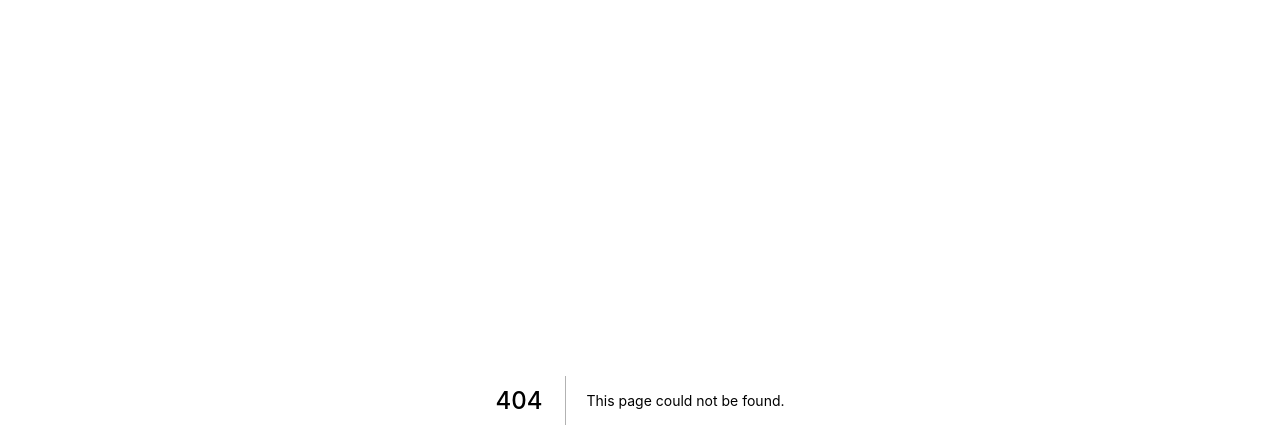
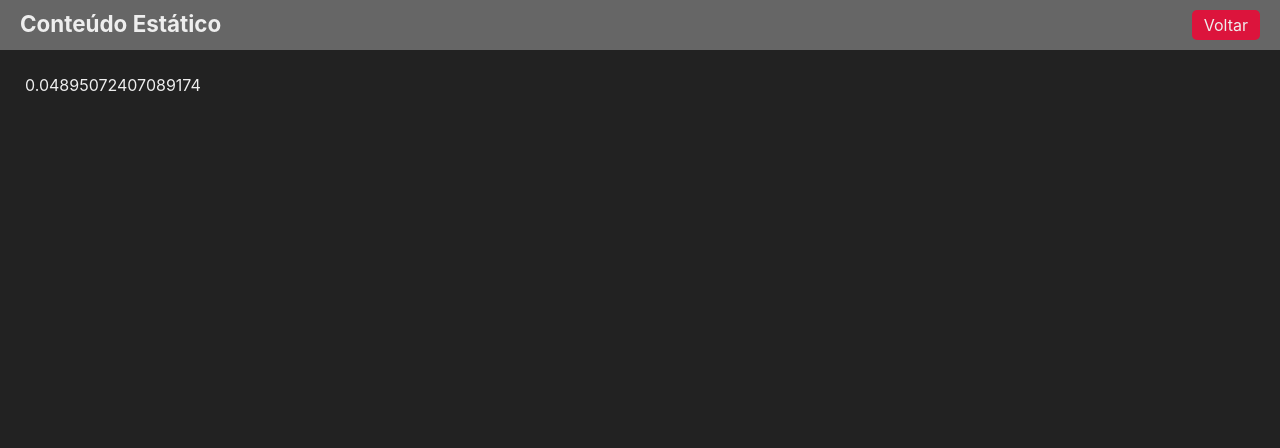
Before and after one commit to KDashMax/aulao_nextjs, a Next.js app: page /estatico in a window 1280 px wide. Before the commit this address had no page. Shown: the top 448 px of the page. Built offline with nearby package versions, Linux system fonts and the light colour scheme.

Commit message:
Merge pull request #10 from KDashMax/454-Pre-Renderizacao na Prática (#10)
Merge pull request  from KDashMax/454-Pre-RenderizacaoNaPratica

```diff
--- a/src/components/Navegador.jsx
+++ b/src/components/Navegador.jsx
@@ -4,7 +4,7 @@
 export default function Navegador(props) {
 
     return (
-        <Link href={props.destino}>
+        <Link href={props.destino} passHref>
             <div className={styles.navegador} style={{
                 backgroundColor: props.cor ?? 'dodgerblue'
             }}>
--- /dev/null
+++ b/src/pages/estatico.jsx
@@ -0,0 +1,18 @@
+import Layout from "../components/Layout"
+
+export function getStaticProps() {
+    return {
+        props: {
+            numero: Math.random()
+        }
+    }
+}
+
+
+export default function Estatico(props) {
+    return (
+        <Layout titulo="Conteúdo Estático">
+            <div>{props.numero}</div>
+        </Layout>
+    )
+}
--- a/src/pages/index.jsx
+++ b/src/pages/index.jsx
@@ -23,6 +23,7 @@
                 <Navegador texto="Navegação #02" destino="/cliente/sp-2/991" cor="navy" />
                 <Navegador texto="Componente com Estado" destino="/estado" cor="hotpink" />
                 <Navegador texto="Integração com API #01" destino="/integracao_1" cor="goldenrod" />
+                <Navegador texto="Conteúdo Estático" destino="/estatico" cor="#fa054a" />
             </div>
         </>
     )
```
